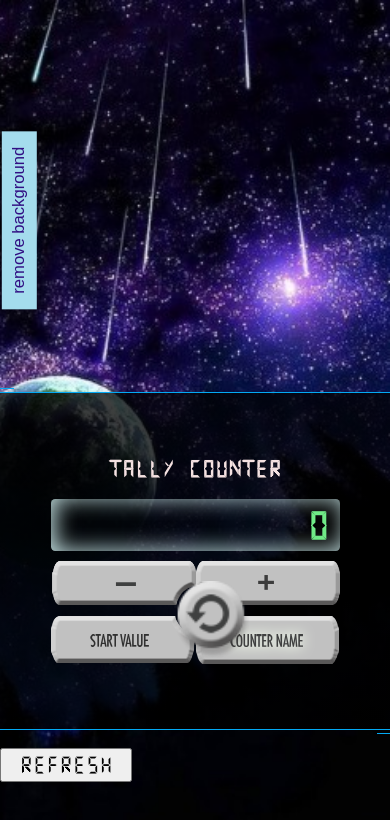
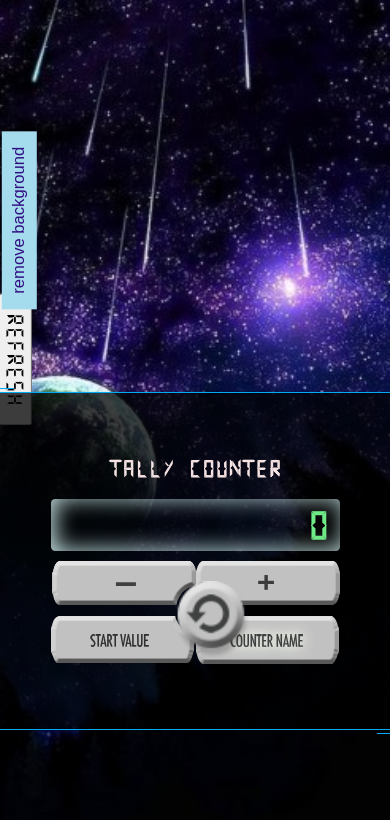
Before and after one commit to omarpervezz/countdownnumber, a plain HTML site: page index.html in a window 390 px wide. Drawn offline with nearby package versions, Linux system fonts and the light colour scheme; files whose address does not match are found by name.

Commit message:
I have done the work

```diff
--- a/css/custom css/style.css
+++ b/css/custom css/style.css
@@ -177,6 +177,8 @@ body {
 		top: calc(var(--primary-width) * 0.46);
 	}
     #refres{
-        bottom: 6rem;
+        bottom: 45rem;
+        transform: rotate(90deg);
+        left: -4.9rem;
     }
 }
```
